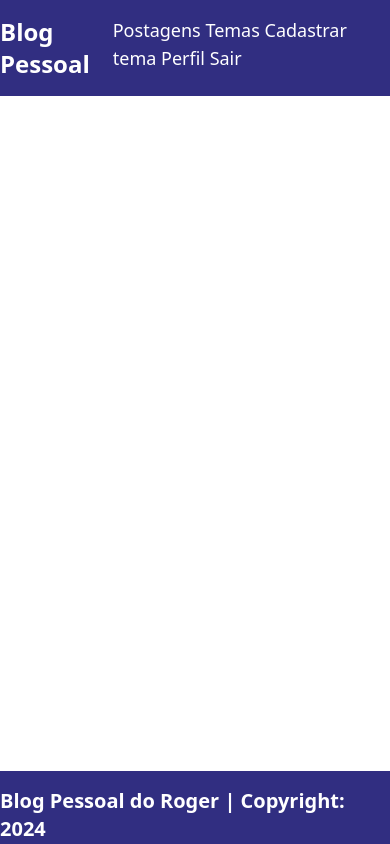
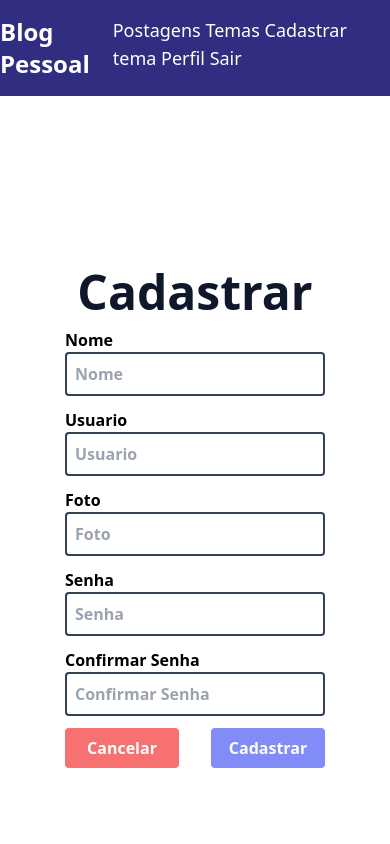
Before and after one commit to RogerVCruz/blogpessoal_react, a React app: page /cadastro in a window 390 px wide. Shown: the top 844 px of the page. Built offline with nearby package versions, Linux system fonts and the light colour scheme; the HTML template or start-up script is replaced by a standard one.

Commit message:
feat: add cadastro user

```diff
--- a/package.json
+++ b/package.json
@@ -11,6 +11,7 @@
   },
   "dependencies": {
     "@phosphor-icons/react": "^2.1.7",
+    "axios": "^1.7.5",
     "react": "^18.3.1",
     "react-dom": "^18.3.1",
     "react-router-dom": "^6.26.1"
--- a/src/App.tsx
+++ b/src/App.tsx
@@ -1,26 +1,30 @@
-import { BrowserRouter, Route, Routes } from "react-router-dom"
-import Footer from "./components/footer/Footer"
-import Navbar from "./components/navbar/Navbar"
-import Home from "./pages/home/Home"
+import React from 'react';
+import './App.css';
+
+import Navbar from './components/navbar/Navbar';
+import Footer from './components/footer/Footer';
+import { BrowserRouter, Route, Routes } from 'react-router-dom';
+import Cadastro from './pages/cadastro/Cadastro';
+import Home from './pages/home/Home';
+
 
 function App() {
-  // Código TypeScript
+  return (
+    <>
 
-  return (
-    // Código TSX => HTML + CSS
-    <>
         <BrowserRouter>
           <Navbar />
-        <div className="min-h-[80vh]">
+          <div className='min-h-[80vh]'>
             <Routes>
-            <Route path="/" element={<Home />} />
+              <Route path="/" element={<Cadastro />} />
+              <Route path="/cadastro" element={<Cadastro />} />
               <Route path="/home" element={<Home />} />
             </Routes>
           </div>
           <Footer />
         </BrowserRouter>
+
     </>
-  )
+  );
 }
-
-export default App
+export default App;
--- /dev/null
+++ b/src/models/Postagem.ts
@@ -0,0 +1,11 @@
+import Tema from "./Tema";
+import Usuario from "./Usuario";
+
+export default interface Postagem {
+  id: number;
+  titulo: string;
+  texto: string;
+  data: string;
+  tema: Tema | null;
+  usuario: Usuario | null;
+}
--- /dev/null
+++ b/src/models/Tema.ts
@@ -0,0 +1,4 @@
+export default interface Tema {
+  id: number;
+  descricao: string;
+}
--- /dev/null
+++ b/src/models/Usuario.ts
@@ -0,0 +1,10 @@
+import Postagem from "./Postagem";
+
+export default interface Usuario {
+  id: number;
+  nome: string;
+  usuario: string;
+  foto: string;
+  senha: string;
+  postagem?: Postagem | null;
+}
--- /dev/null
+++ b/src/models/UsuarioLogin.ts
@@ -0,0 +1,8 @@
+export default interface UsuarioLogin {
+  id: number;
+  nome: string;
+  usuario: string;
+  foto: string;
+  senha: string;
+  token: string;
+}
--- /dev/null
+++ b/src/pages/cadastro/Cadastro.css
@@ -0,0 +1,8 @@
+.fundoCadastro {
+    background-image: url(../../assets/cadastro.jpg);
+      background-repeat: no-repeat;
+      width: 100%;
+      min-height: 100vh;
+      background-size: cover;
+      background-position: center;
+  }
--- a/src/pages/cadastro/Cadastro.tsx
+++ b/src/pages/cadastro/Cadastro.tsx
@@ -1,8 +1,148 @@
+import { ChangeEvent, useEffect, useState } from 'react'
+import { useNavigate } from 'react-router-dom'
+import Usuario from '../../models/Usuario'
+import { cadastrarUsuario } from '../../services/Service'
+import './Cadastro.css'
+
 function Cadastro() {
+
+  let navigate = useNavigate()
+
+  const [confirmaSenha, setConfirmaSenha] = useState<string>("")
+
+  const [usuario, setUsuario] = useState<Usuario>({
+    id: 0,
+    nome: '',
+    usuario: '',
+    senha: '',
+    foto: ''
+  })
+
+  const [usuarioResposta, setUsuarioResposta] = useState<Usuario>({
+    id: 0,
+    nome: '',
+    usuario: '',
+    senha: '',
+    foto: ''
+  })
+
+  useEffect(() => {
+    if (usuarioResposta.id !== 0) {
+      back()
+    }
+  }, [usuarioResposta])
+
+  function back() {
+    navigate('/login')
+  }
+
+  function handleConfirmarSenha(e: ChangeEvent<HTMLInputElement>) {
+    setConfirmaSenha(e.target.value)
+  }
+
+  function atualizarEstado(e: ChangeEvent<HTMLInputElement>) {
+    setUsuario({
+      ...usuario,
+      [e.target.name]: e.target.value
+    })
+  }
+
+  async function cadastrarNovoUsuario(e: ChangeEvent<HTMLFormElement>) {
+    e.preventDefault()
+
+    if (confirmaSenha === usuario.senha && usuario.senha.length >= 8) {
+
+      try {
+        await cadastrarUsuario(`/usuarios/cadastrar`, usuario, setUsuarioResposta)
+        alert('Usuário cadastrado com sucesso')
+
+      } catch (error) {
+        alert('Erro ao cadastrar o Usuário')
+      }
+
+    } else {
+      alert('Dados inconsistentes. Verifique as informações de cadastro.')
+      setUsuario({ ...usuario, senha: "" }) // Reinicia o campo de Senha
+      setConfirmaSenha("")                  // Reinicia o campo de Confirmar Senha
+    }
+  }
+
   return (
     <>
-    <div>Cadastro</div>
-    <h1>Página de Cadastro</h1>
+      <div className="grid grid-cols-1 lg:grid-cols-2 h-screen place-items-center font-bold">
+        <div className="fundoCadastro hidden lg:block"></div>
+        <form className='flex justify-center items-center flex-col w-2/3 gap-3' onSubmit={cadastrarNovoUsuario}>
+          <h2 className='text-slate-900 text-5xl'>Cadastrar</h2>
+          <div className="flex flex-col w-full">
+            <label htmlFor="nome">Nome</label>
+            <input
+              type="text"
+              id="nome"
+              name="nome"
+              placeholder="Nome"
+              className="border-2 border-slate-700 rounded p-2"
+              value={usuario.nome}
+              onChange={(e: ChangeEvent<HTMLInputElement>) => atualizarEstado(e)}
+            />
+          </div>
+          <div className="flex flex-col w-full">
+            <label htmlFor="usuario">Usuario</label>
+            <input
+              type="text"
+              id="usuario"
+              name="usuario"
+              placeholder="Usuario"
+              className="border-2 border-slate-700 rounded p-2"
+              value={usuario.usuario}
+              onChange={(e: ChangeEvent<HTMLInputElement>) => atualizarEstado(e)}
+            />
+          </div>
+          <div className="flex flex-col w-full">
+            <label htmlFor="foto">Foto</label>
+            <input
+              type="text"
+              id="foto"
+              name="foto"
+              placeholder="Foto"
+              className="border-2 border-slate-700 rounded p-2"
+              value={usuario.foto}
+              onChange={(e: ChangeEvent<HTMLInputElement>) => atualizarEstado(e)}
+            />
+          </div>
+          <div className="flex flex-col w-full">
+            <label htmlFor="senha">Senha</label>
+            <input
+              type="password"
+              id="senha"
+              name="senha"
+              placeholder="Senha"
+              className="border-2 border-slate-700 rounded p-2"
+              value={usuario.senha}
+              onChange={(e: ChangeEvent<HTMLInputElement>) => atualizarEstado(e)}
+            />
+          </div>
+          <div className="flex flex-col w-full">
+            <label htmlFor="confirmarSenha">Confirmar Senha</label>
+            <input
+              type="password"
+              id="confirmarSenha"
+              name="confirmarSenha"
+              placeholder="Confirmar Senha"
+              className="border-2 border-slate-700 rounded p-2"
+              value={confirmaSenha}
+              onChange={(e: ChangeEvent<HTMLInputElement>) => handleConfirmarSenha(e)}
+            />
+          </div>
+          <div className="flex justify-around w-full gap-8">
+            <button className='rounded text-white bg-red-400 hover:bg-red-700 w-1/2 py-2' onClick={back}>
+              Cancelar
+            </button>
+            <button className='rounded text-white bg-indigo-400 hover:bg-indigo-900 w-1/2 py-2' type='submit'>
+              Cadastrar
+            </button>
+          </div>
+        </form>
+      </div>
     </>
   )
 }
--- /dev/null
+++ b/src/services/Service.ts
@@ -0,0 +1,52 @@
+import axios from "axios";
+
+const api = axios.create({
+  baseURL: "https://blogpessoal-ofo5.onrender.com/",
+});
+
+export const cadastrarUsuario = async (
+  url: string,
+  dados: Object,
+  setDados: Function
+) => {
+  const resposta = await api.post(url, dados);
+  setDados(resposta.data);
+};
+
+export const login = async (url: string, dados: Object, setDados: Function) => {
+  const resposta = await api.post(url, dados);
+  setDados(resposta.data);
+};
+
+export const buscar = async (
+  url: string,
+  setDados: Function,
+  header: Object
+) => {
+  const resposta = await api.get(url, header);
+  setDados(resposta.data);
+};
+
+export const cadastrar = async (
+  url: string,
+  dados: Object,
+  setDados: Function,
+  header: Object
+) => {
+  const resposta = await api.post(url, dados, header);
+  setDados(resposta.data);
+};
+
+export const atualizar = async (
+  url: string,
+  dados: Object,
+  setDados: Function,
+  header: Object
+) => {
+  const resposta = await api.put(url, dados, header);
+  setDados(resposta.data);
+};
+
+export const deletar = async (url: string, header: Object) => {
+  await api.delete(url, header);
+};
```
Also changed, not shown: 1 other file (tests, documents, lock files or other folders). Lines whose indentation alone changed are shown as unchanged.
